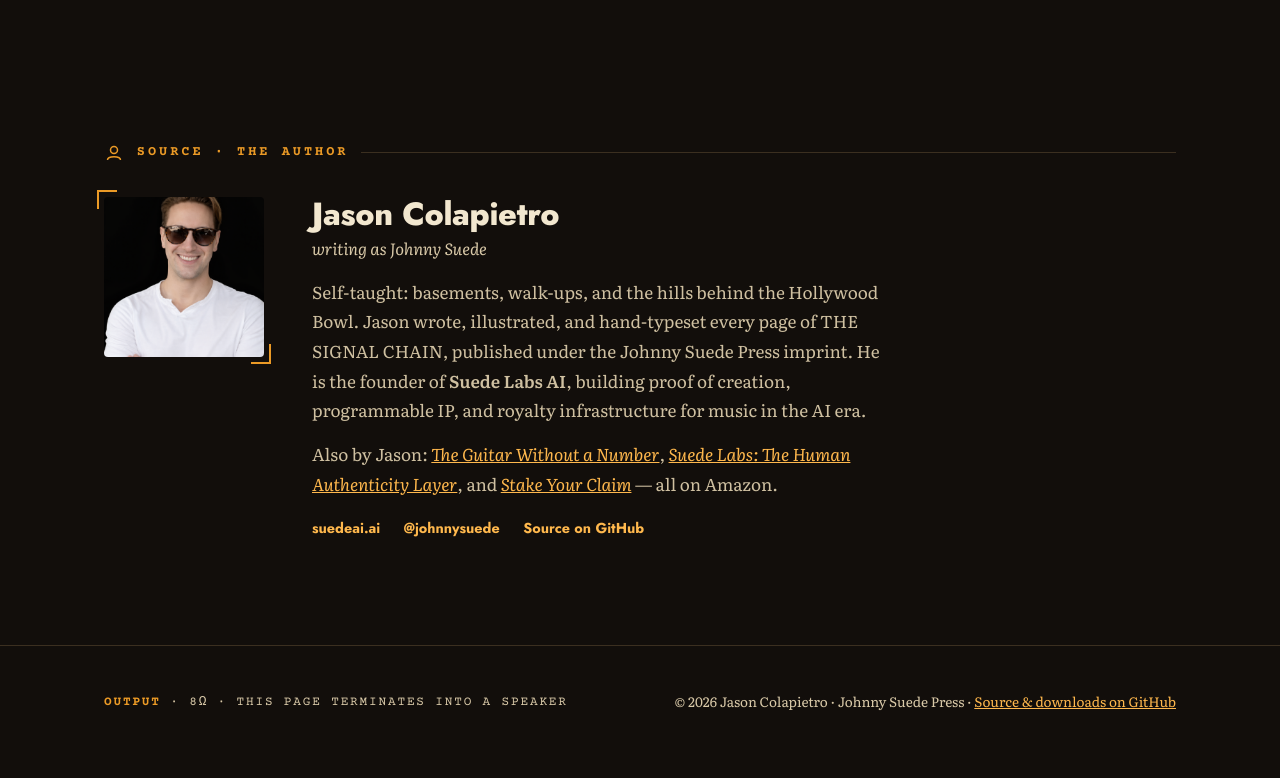
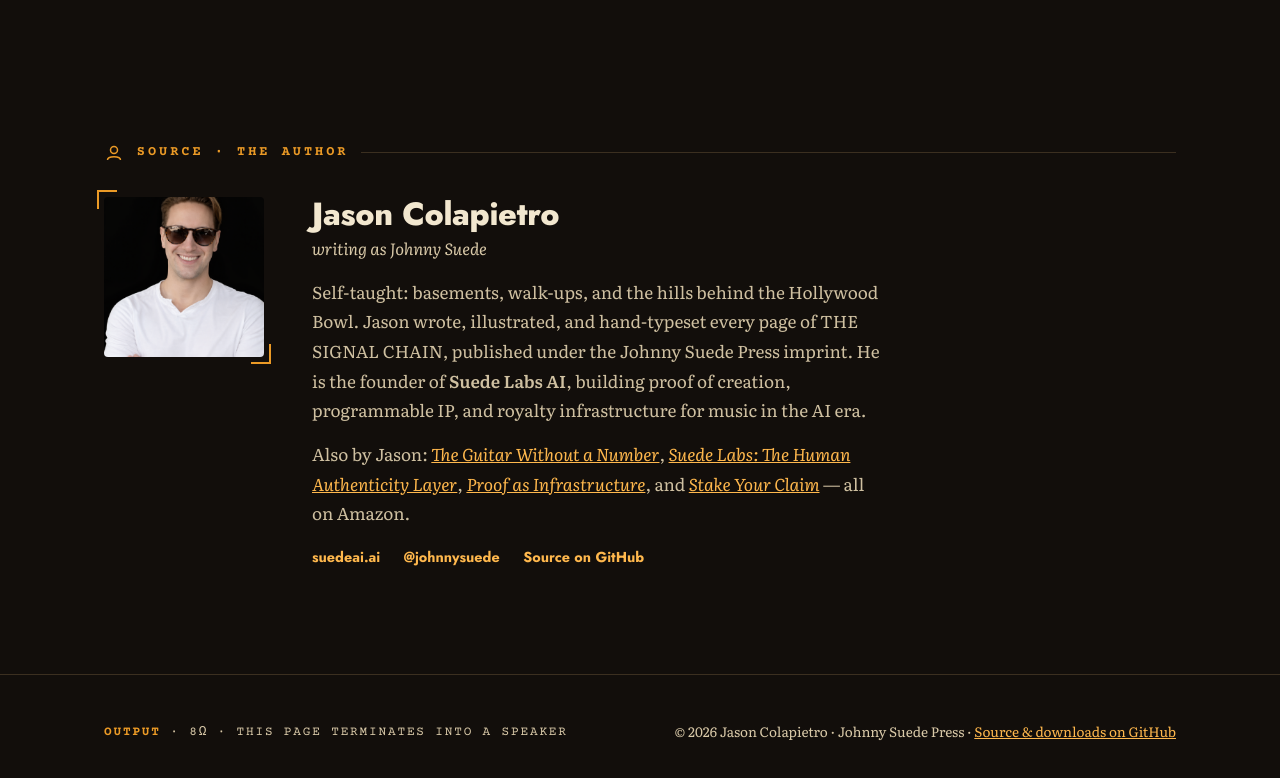
Before and after one commit to JasonColapietro/the-signal-chain, a plain HTML site: page index.html in a window 1280 px wide. Shown: the part 6120-6898 px from the top of the page. Drawn offline with nearby package versions, Linux system fonts and the light colour scheme.

Commit message:
docs: add Proof as Infrastructure to author bio book list

```diff
--- a/index.html
+++ b/index.html
@@ -538,7 +538,7 @@
         <h2 id="author-h">Jason Colapietro</h2>
         <p class="as">writing as Johnny Suede</p>
         <p>Self-taught: basements, walk-ups, and the hills behind the Hollywood Bowl. Jason wrote, illustrated, and hand-typeset every page of THE SIGNAL CHAIN, published under the Johnny Suede Press imprint. He is the founder of <strong>Suede Labs AI</strong>, building proof of creation, programmable IP, and royalty infrastructure for music in the AI era.</p>
-        <p>Also by Jason: <a href="https://www.amazon.com/dp/B0GD5FX6N6" target="_blank" rel="noopener"><em>The Guitar Without a Number</em></a>, <a href="https://www.amazon.com/dp/B0GD5FX6N6" target="_blank" rel="noopener"><em>Suede Labs: The Human Authenticity Layer</em></a>, and <a href="https://www.amazon.com/dp/B0GRG8LGQQ" target="_blank" rel="noopener"><em>Stake Your Claim</em></a> — all on Amazon.</p>
+        <p>Also by Jason: <a href="https://www.amazon.com/dp/B0GD5FX6N6" target="_blank" rel="noopener"><em>The Guitar Without a Number</em></a>, <a href="https://www.amazon.com/dp/B0GD5FX6N6" target="_blank" rel="noopener"><em>Suede Labs: The Human Authenticity Layer</em></a>, <a href="https://www.amazon.com/dp/B0GMB2VLXQ" target="_blank" rel="noopener"><em>Proof as Infrastructure</em></a>, and <a href="https://www.amazon.com/dp/B0GRG8LGQQ" target="_blank" rel="noopener"><em>Stake Your Claim</em></a> — all on Amazon.</p>
         <p class="links">
           <a href="https://suedeai.ai">suedeai.ai</a>
           <a href="https://x.com/johnnysuede">@johnnysuede</a>
```
